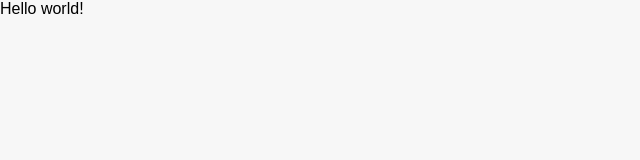
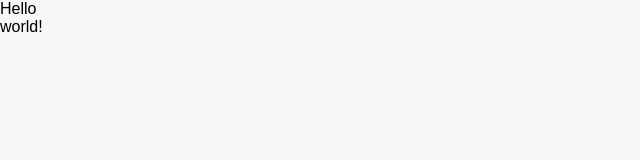
Before and after one commit to rifqirosyidi/blog-gatsbyjs, a Gatsby site: page / in a window 1280 px wide. Shown: the whole page, without its empty margins (0-640 px from the left). Built offline with nearby package versions, Linux system fonts and the light colour scheme; Gatsby itself is replaced by a stand-in of ours; a web font is replaced by a local one.

Commit message:
add container

```diff
--- /dev/null
+++ b/src/components/Container.js
@@ -0,0 +1,9 @@
+import React from "react"
+import { ContainerWrapper } from "../elements"
+
+
+export const Container = ({ children }) => {
+    return (
+        <ContainerWrapper>{children}</ContainerWrapper>
+    )
+}
--- /dev/null
+++ b/src/components/index.js
@@ -0,0 +1 @@
+export * from './Container'
--- /dev/null
+++ b/src/elements/ContainerElement.js
@@ -0,0 +1,18 @@
+import styled from "styled-components"
+
+export const ContainerWrapper = styled.div`
+    height: 100%;
+    display: grid;
+    grid-template-columns: 1fr repeat(12, minmax(auto, 4.2rem)) 1fr;
+    grid-template-rows: 7.8rem 20rem 5rem auto;
+    gap: 0 2rem;
+
+    @media ${props => props.theme.breakpoints.tablet } {
+        grid-template-columns: 2rem repeat(6, 1fr) 2rem;
+        grid-gap: 0 1rem;
+    }
+
+    @media ${props => props.theme.breakpoints.mobile } {
+        grid-grid-template-columns: 1rem repeat(6, 1fr) 1rem;
+    }
+`
--- /dev/null
+++ b/src/elements/index.js
@@ -0,0 +1 @@
+export * from './ContainerElement'
--- a/src/pages/index.js
+++ b/src/pages/index.js
@@ -1,5 +1,7 @@
 import React from "react"
+import { Container } from "../components"
 
 export default function Home() {
-  return <div>Hello world!</div>
+
+  return <Container>Hello world!</Container>
 }
```
